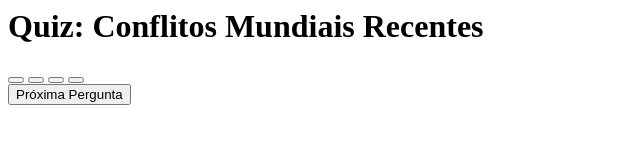
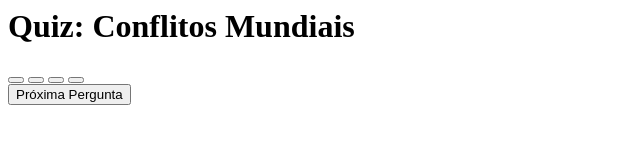
Before and after one commit to mthgrzki01/BombaGeogr-fica, a plain HTML site: page index.html in a window 1280 px wide. Shown: the whole page, without its empty margins (0-640 px from the left). Drawn offline with Linux system fonts and the light colour scheme.

Commit message:
Update index.html

```diff
--- a/index.html
+++ b/index.html
@@ -1,5 +1,5 @@
 <div class="quiz-container">
-  <h1>Quiz: Conflitos Mundiais Recentes</h1>
+  <h1>Quiz: Conflitos Mundiais</h1>
   <p id="question"></p>
 
   <div class="answers">
```
